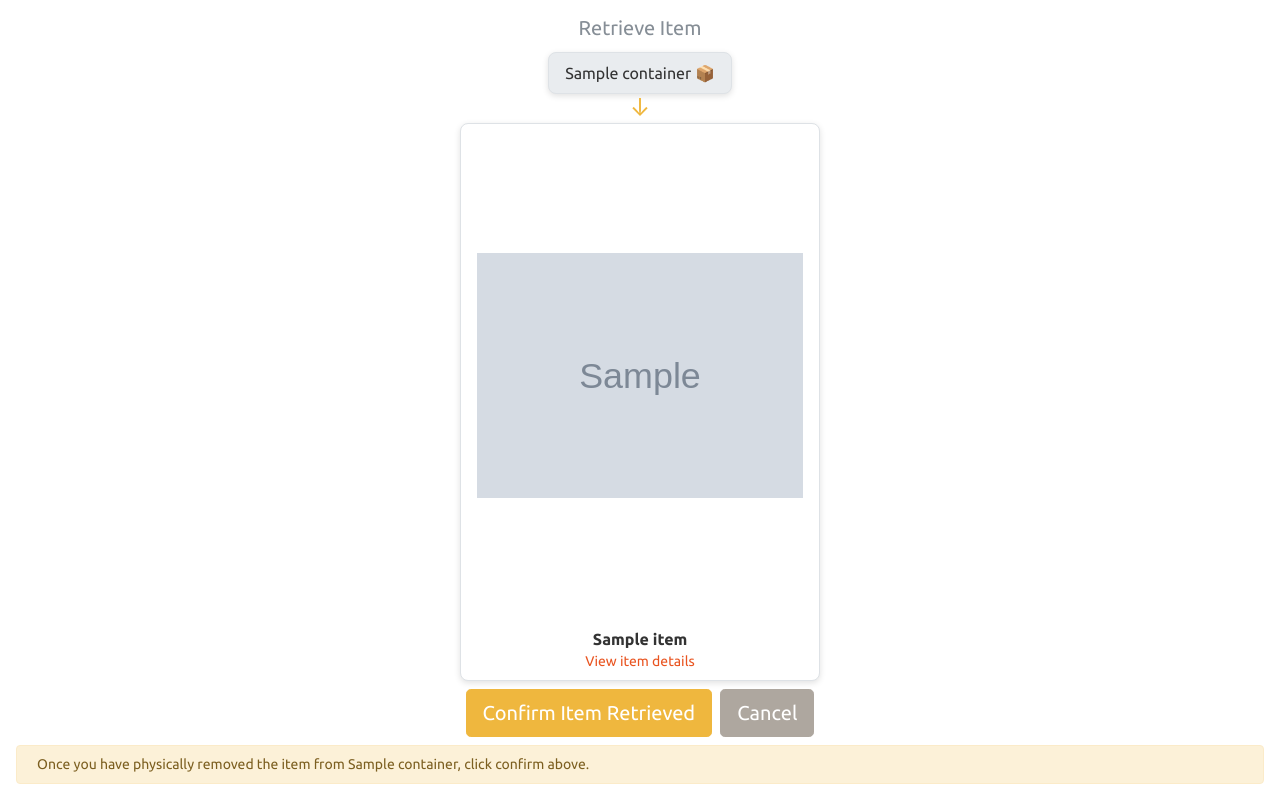
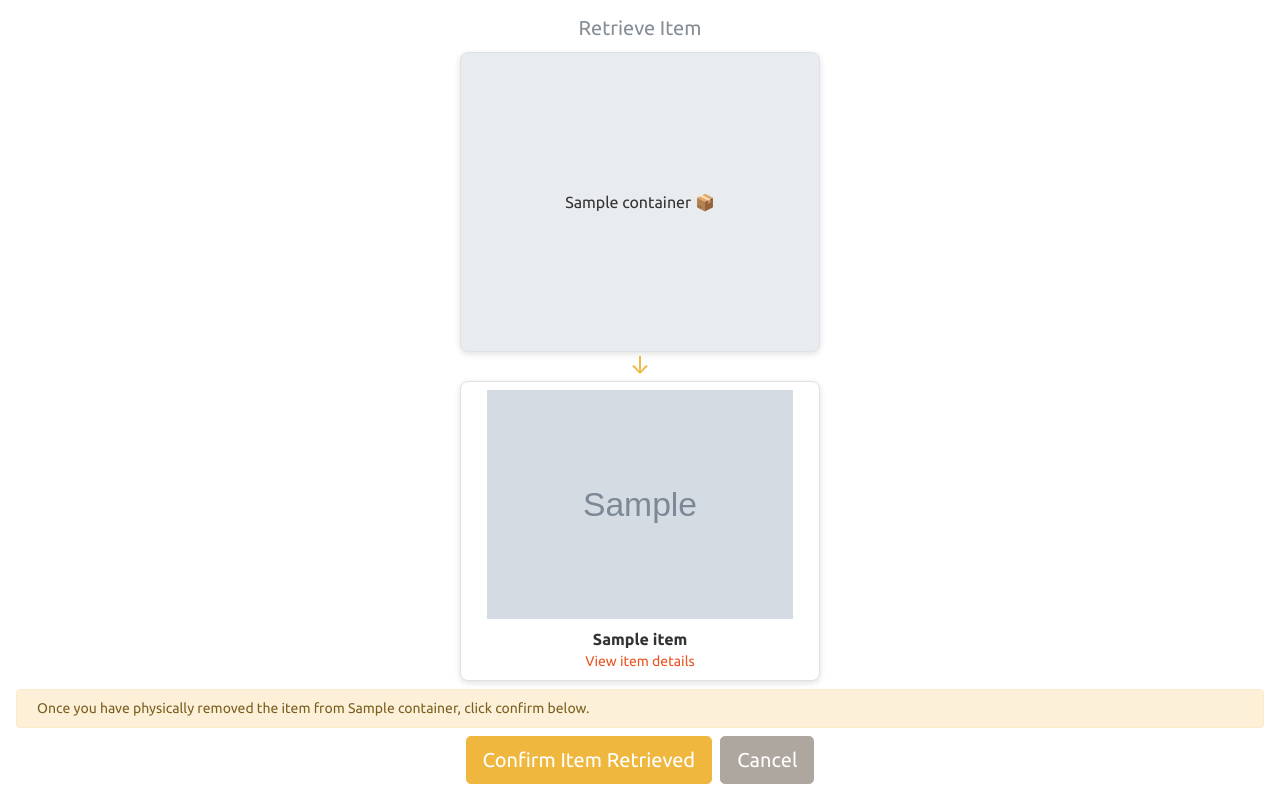
Before and after one commit to tim-fan/hordor, a Django app: page /inventory/1/item/retrieve in a window 1280 px wide. Run offline with Django 3.2, Linux system fonts and the light colour scheme; a user stored in the database is signed in; tables that the repository leaves empty hold one stand-in row (values such as "Sample post"); grey boxes marked "Sample" are stand-in pictures; some libraries are stand-ins or nearby versions.

Commit message:
Store/retrieve: equal-sized item/container cards, buttons under instructions
Item card used to balloon to fill all available space because of the
photo; container card stayed tiny. Both cards now share equal flex space
and width, with the photo scaled to fit rather than dictating card size.

Confirm/Cancel also moved below the instructions box (previously above
it), so the instruction wording changes from "click confirm above" to
"click confirm below".

Co-Authored-By: Claude Sonnet 5 <noreply@anthropic.com>

```diff
--- a/hordor/inventory/templates/inventory/retrieve_item.html
+++ b/hordor/inventory/templates/inventory/retrieve_item.html
@@ -16,11 +16,14 @@
         line-height: 1.2;
     }
 
-    .flow-card-photo {
+    .flow-card-equal {
         display: flex;
         flex-direction: column;
+        align-items: center;
+        justify-content: center;
         width: 100%;
         max-width: 360px;
+        flex: 1 1 0;
         min-height: 0;
     }
 
@@ -57,13 +60,13 @@
     <div class="flex-grow-1 d-flex flex-column align-items-center justify-content-center px-3 py-2"
          style="min-height: 0;">
 
-        <div class="flow-card bg-light flex-shrink-0">
+        <div class="flow-card bg-light flow-card-equal">
             {{ container.name }} &#128230;
         </div>
 
         <div class="flow-arrow text-warning flex-shrink-0">&darr;</div>
 
-        <div class="flow-card flow-card-photo{% if item.main_photo %} flex-grow-1{% endif %}">
+        <div class="flow-card flow-card-equal">
             {% if item.main_photo %}
             <div class="flow-card-photo-image">
                 <img src="{{ item.main_photo.image.url }}" alt="{{ item.name }}">
@@ -78,13 +81,13 @@
     </div>
 
     <div class="px-3 pb-3 flex-shrink-0">
-        <div class="d-flex justify-content-center mb-2">
+        <div class="alert alert-warning py-2 mb-2">
+            <p class="mb-0 small">Once you have physically removed the item from {{ container.name }}, click confirm below.</p>
+        </div>
+
+        <div class="d-flex justify-content-center">
             <button type="submit" class="btn btn-warning btn-lg mr-2">Confirm Item Retrieved</button>
             <a href="{% url 'inventory:item_detail' item.id %}" class="btn btn-secondary btn-lg">Cancel</a>
-        </div>
-
-        <div class="alert alert-warning py-2 mb-0">
-            <p class="mb-0 small">Once you have physically removed the item from {{ container.name }}, click confirm above.</p>
         </div>
     </div>
 </form>
```
Also changed, not shown: hordor/inventory/templates/inventory/store_item.html (+13 -10 lines).
